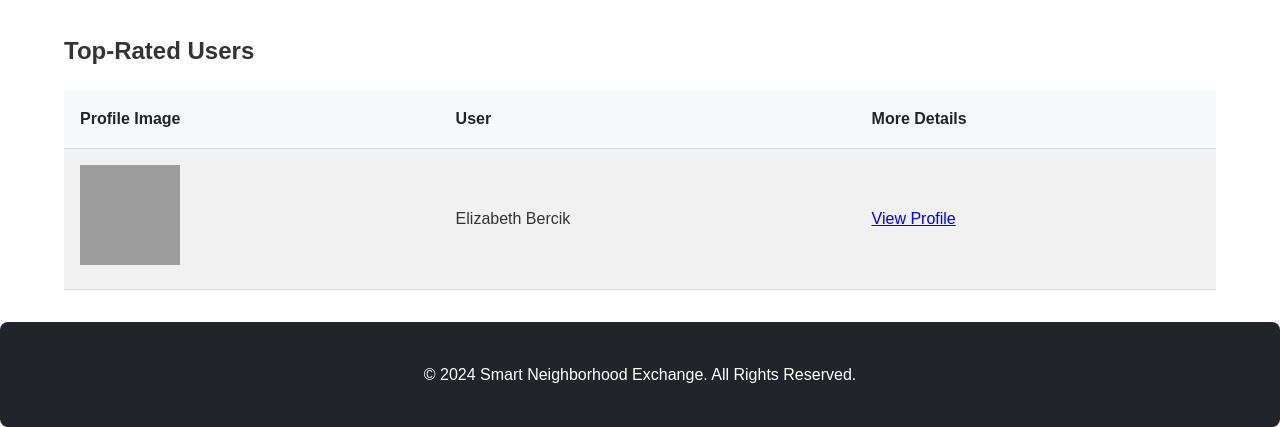
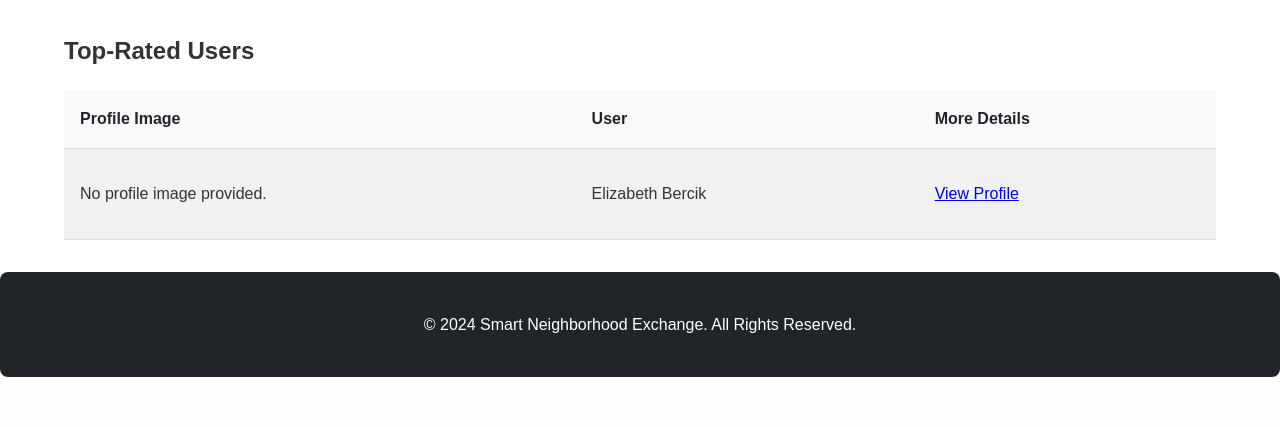
Before and after one commit to billym711/SPD_Final_Project, a Flask app: page / in a window 1280 px wide. Shown: the part 665-1092 px from the top of the page. After the commit the page ends 1042 px from the top, so only its background shows below. Run offline with Flask 3, Linux system fonts and the light colour scheme; data comes from the database, SQL or seed files in the repository; data that the repository does not hold is empty; grey boxes are pictures that could not be loaded.

Commit message:
ughhhhhhhhhhhhhh

```diff
--- a/app.py
+++ b/app.py
@@ -260,23 +260,35 @@ def logout():
 @app.route('/register', methods=['GET', 'POST'])
 def register():
     if request.method == 'POST':
-        name = request.form.get("name")
-        email = request.form.get('email')  # Changed from username to email
+        name = request.form.get('name')
+        email = request.form.get('email')
         password = request.form.get('password')
+        profile_image = request.form.get('profile_image')  # Retrieve the profile image URL
 
-        if not email or not password:
-            flash('Both email and password are required.', 'error')
+        if not name or not email or not password:
+            flash('All required fields must be filled out.', 'error')
             return redirect(url_for('register'))
 
+        # Use a default profile image if none is provided
+        if not profile_image:
+            profile_image = None  # Store NULL in the database
+
         conn = get_db_connection()
-        conn.execute('INSERT INTO users (name, email, password) VALUES (?, ?, ?)', (name, email, password))
-        conn.commit()
-        conn.close()
-
-        flash('Registration successful. Please log in.', 'success')
-        return redirect(url_for('login'))
+        try:
+            conn.execute(
+                'INSERT INTO users (name, email, password, profile_image) VALUES (?, ?, ?, ?)',
+                (name, email, password, profile_image)
+            )
+            conn.commit()
+            flash('Registration successful. Please log in.', 'success')
+            return redirect(url_for('login'))
+        except sqlite3.IntegrityError:
+            flash('An account with this email already exists.', 'error')
+        finally:
+            conn.close()
 
     return render_template('register.html')
+
 
 
 
--- a/templates/index.html
+++ b/templates/index.html
@@ -51,8 +51,15 @@
             <tbody>
                 {% for user in top_rated_users %}
                 <tr>
+
                     <td>
-                        <img src="{{ url_for('static', filename= user['profile_image']) }}" alt="User Image" width="100" height="100">
+                        {% if user['profile_image'] %}
+                            <img src="{{ url_for('static', filename=user['profile_image']) }}" alt="User Image" width="100" height="100">
+                        {% else %}
+                            <p>No profile image provided.</p>
+                        {% endif %}
+
+
                     </td>
                     <td>{{ user.name }}</td>
                     <td>
```
